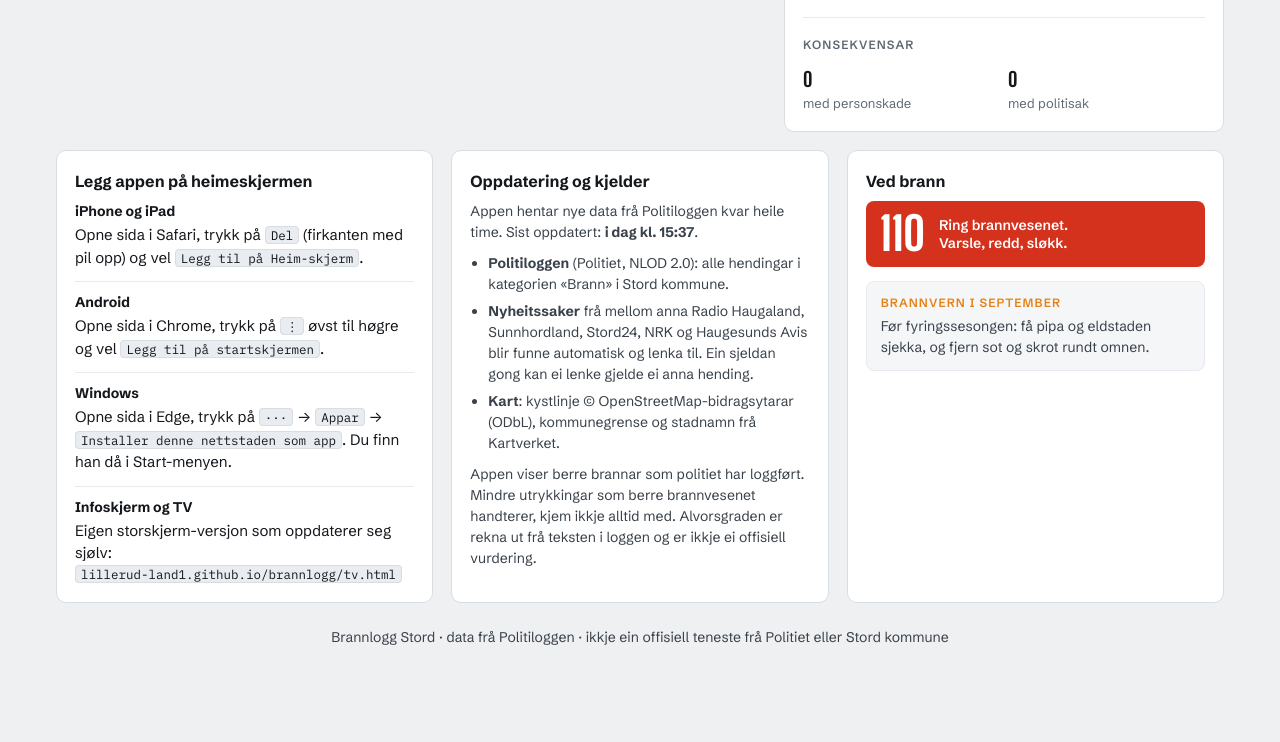
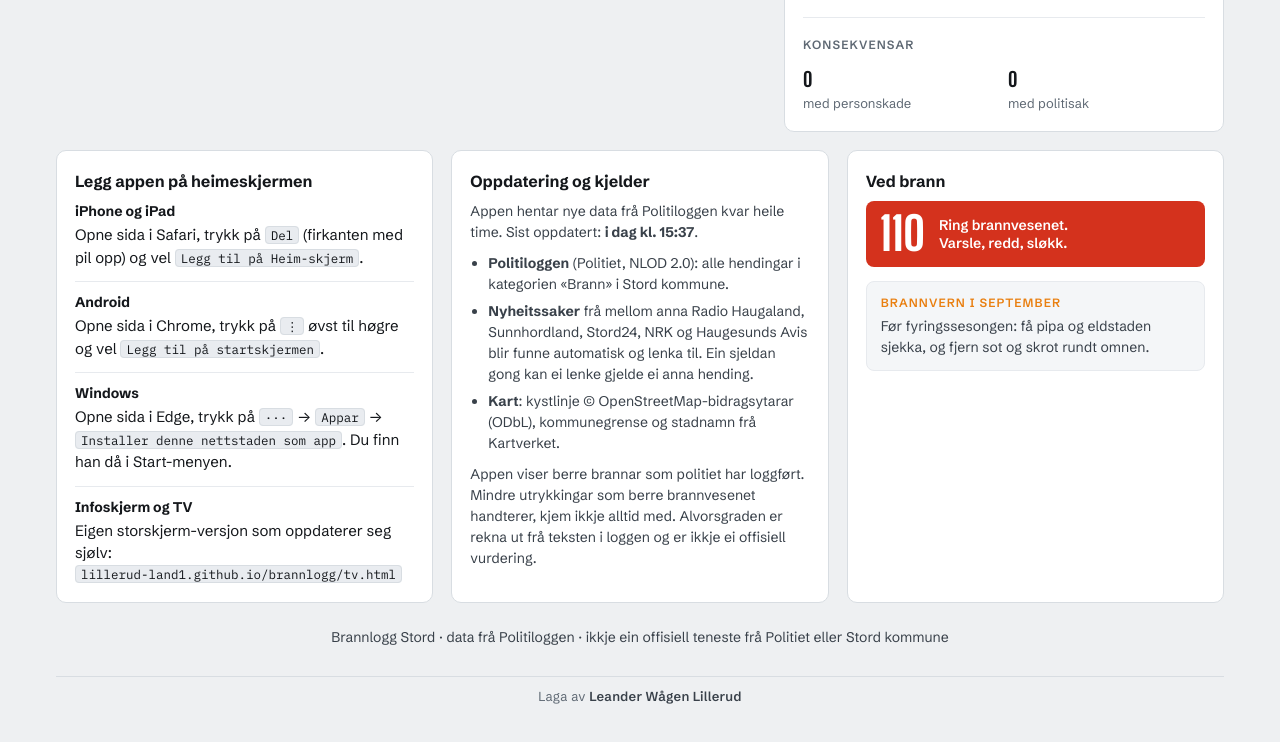
Before and after one commit to Lillerud-land1/brannlogg, a plain HTML site: page mal.html in a window 1280 px wide. Shown: the part 1042-1784 px from the top of the page. Before the commit the page ends 1740 px from the top, so only its background shows below. Drawn offline with Linux system fonts and the light colour scheme.

Commit message:
Legg til «Laga av Leander Wågen Lillerud» nedst på sida
Co-Authored-By: Claude Opus 5.5 <noreply@anthropic.com>

```diff
--- a/mal.html
+++ b/mal.html
@@ -272,6 +272,8 @@ figure.foto figcaption{font-size:12px;color:var(--muted);margin-top:4px}
 .tip .eyebrow{margin-bottom:4px;color:var(--ember)}
 .tip p{margin:0}
 .fot{font-size:12.5px;color:var(--muted);text-align:center;padding-top:6px}
+.kreditt{text-align:center;font-size:13px;color:var(--muted);padding-block:10px 4px;border-top:1px solid var(--line);letter-spacing:.02em}
+.kreditt b{color:var(--ink-2);font-weight:600}
 
 /* ---------- Faneline (mobil) ---------- */
 .tabbar{position:fixed;left:0;right:0;bottom:0;z-index:30;background:var(--topbar);-webkit-backdrop-filter:blur(14px) saturate(1.3);backdrop-filter:blur(14px) saturate(1.3);
@@ -438,6 +440,7 @@ figure.foto figcaption{font-size:12px;color:var(--muted);margin-top:4px}
     </div>
     <p class="fot" style="grid-column:1/-1">Brannlogg Stord · data frå Politiloggen · ikkje ein offisiell teneste frå Politiet eller Stord kommune</p>
   </section>
+  <footer class="kreditt">Laga av <b>Leander Wågen Lillerud</b></footer>
 </main>
 
 <nav class="tabbar" role="tablist" aria-label="Visning">
```
